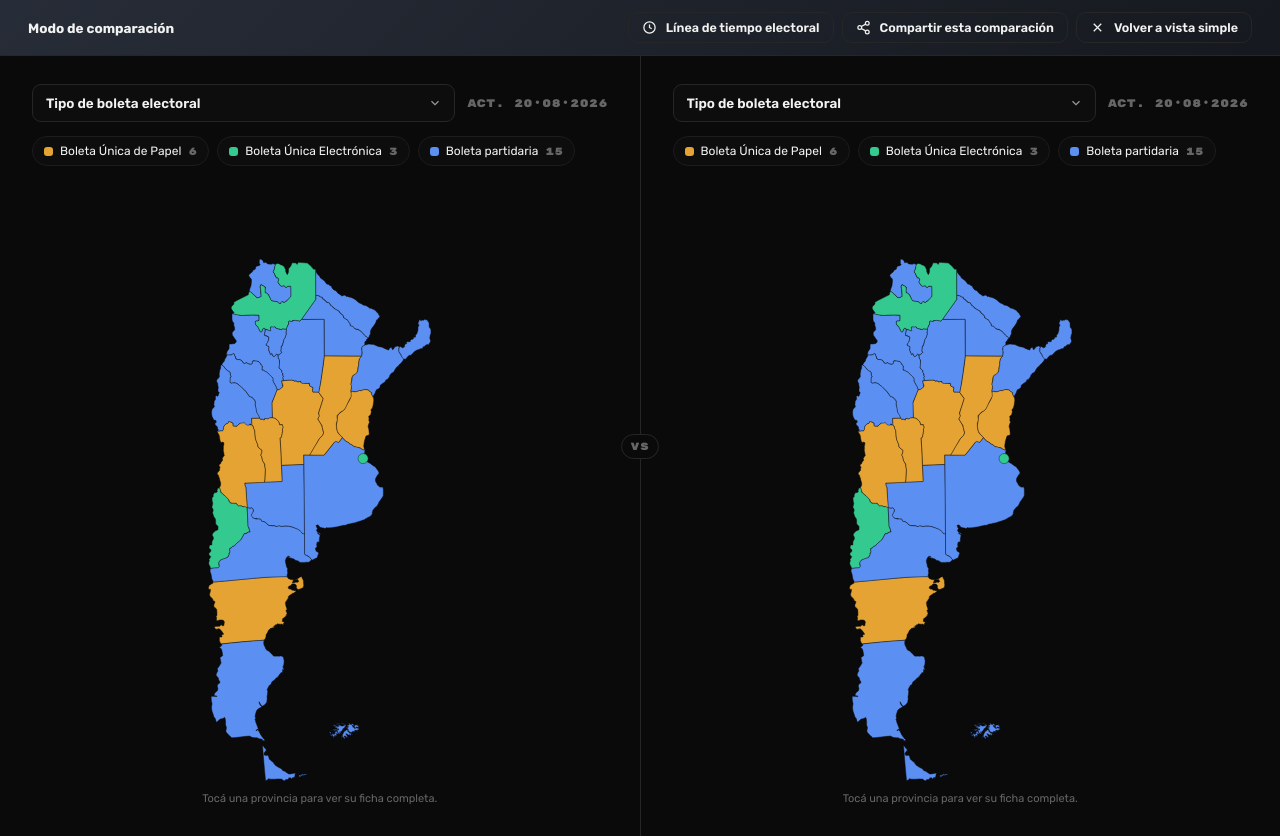
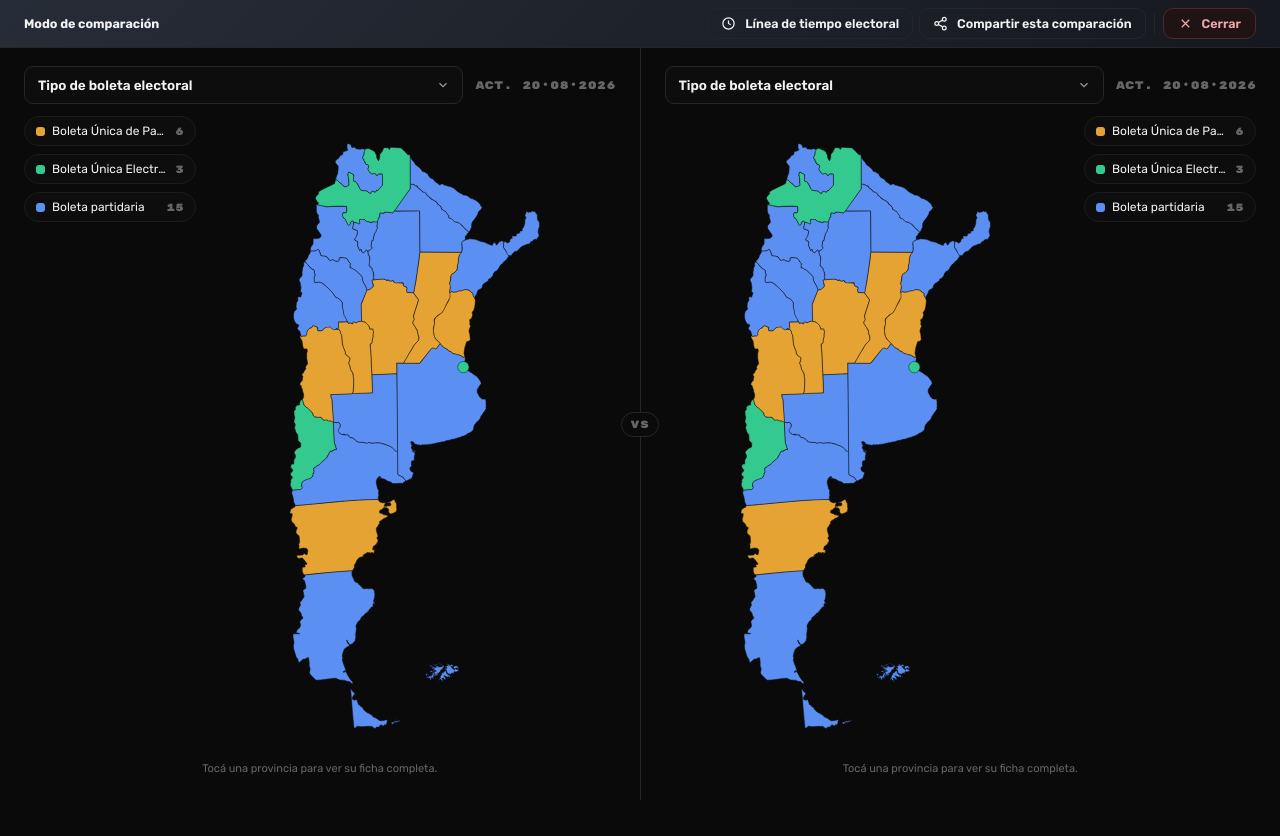
Before and after one commit to gsagarraga/boletas.argentina, a plain HTML site: page index.html in a window 1280 px wide. Both pictures are taken after a click on the button 189 px from the left and 364 px from the top of the page. After the commit the page ends 800 px from the top, so only its background shows below. Drawn offline with Linux system fonts and the light colour scheme.

Commit message:
Add files via upload

```diff
--- a/index.html
+++ b/index.html
@@ -285,6 +285,11 @@
     font-size:12.5px;
   }
   .compare-btn-ghost:hover{ border-color: var(--muted-2); background:#161616; }
+  .compare-btn-close{
+    width:auto; margin-bottom:0; padding:7px 14px; font-size:12.5px;
+    background: #201313; border-color:#4a2a2a; color:#f0a8a8;
+  }
+  .compare-btn-close:hover{ background:#2a1616; border-color:#6b3838; color:#ffc2c2; }
 
   /* ---------- COMPARE MODE APP ---------- */
   .compare-app{ display:none; min-height:100vh; flex-direction:column; }
@@ -347,15 +352,16 @@
 
   .compare-topbar{
     display:flex; align-items:center; justify-content:space-between; gap:16px;
-    padding: 12px 28px; border-bottom:1px solid var(--line);
+    padding: 8px 24px; border-bottom:1px solid var(--line);
     background: linear-gradient(135deg, rgba(143,178,247,0.16), rgba(63,111,214,0.06)), var(--bg-soft);
   }
   .compare-topbar-title{
-    margin:0; font-size:13.5px; font-weight:700; color:var(--text);
+    margin:0; font-size:12.5px; font-weight:700; color:var(--text);
     white-space:nowrap; overflow:hidden; text-overflow:ellipsis;
   }
   .compare-topbar-title span{ font-weight:400; color:var(--muted); }
-  .compare-topbar-actions{ display:flex; align-items:center; gap:8px; flex-wrap:wrap; flex:none; }
+  .compare-topbar-actions{ display:flex; align-items:center; gap:6px; flex-wrap:wrap; flex:none; }
+  .compare-topbar-sep{ width:1px; height:20px; background:var(--line); margin:0 2px; flex:none; }
 
   .compare-grid{
     flex:1; display:grid; grid-template-columns: 1fr auto 1fr;
@@ -376,10 +382,10 @@
 
   .compare-col{
     display:flex; flex-direction:column; min-height:0; min-width:0;
-    padding: 28px 32px 20px;
+    padding: 18px 24px 14px;
   }
   .compare-col-head{
-    display:flex; align-items:center; justify-content:space-between; gap:12px; margin-bottom:14px;
+    display:flex; align-items:center; justify-content:space-between; gap:12px; margin-bottom:12px;
   }
   .var-select{
     flex:1; min-width:0; max-width:100%; appearance:none;
@@ -391,9 +397,14 @@
   .var-select:hover{ border-color: var(--muted-2); }
   .updated{ font-size:11px; color:var(--muted-2); font-family:'Rubik Mono One', monospace; white-space:nowrap; }
 
+  .compare-col-body{
+    flex:1; display:flex; flex-direction:row; gap:18px; min-height:0;
+  }
+  .compare-col[data-col="B"] .compare-col-body{ flex-direction:row-reverse; }
+
   .compare-legend{
-    display:flex; flex-wrap:wrap; align-content:flex-start; gap:8px;
-    margin-bottom:16px; height:104px; overflow-y:auto;
+    display:flex; flex-direction:column; align-content:flex-start; gap:8px;
+    flex:none; width:172px; overflow-y:auto;
   }
   .compare-chip{
     display:flex; align-items:center; gap:7px;
@@ -404,18 +415,19 @@
   .compare-chip:hover{ border-color: var(--muted-2); }
   .compare-chip.dim{ opacity:.4; }
   .chip-dot{ width:9px; height:9px; border-radius:3px; flex:none; }
-  .chip-count{ color:var(--muted-2); font-family:'Rubik Mono One', monospace; font-size:10.5px; }
+  .chip-label{ overflow:hidden; text-overflow:ellipsis; white-space:nowrap; }
+  .chip-count{ margin-left:auto; color:var(--muted-2); font-family:'Rubik Mono One', monospace; font-size:10.5px; }
 
   .compare-gradient-wrap{ width:100%; }
   .compare-gradient-legend{
-    display:flex; align-items:center; gap:10px; width:100%;
+    display:flex; flex-direction:column; align-items:flex-start; gap:6px; width:100%;
     font-family:'Rubik Mono One', monospace; font-size:11px; color:var(--muted-2);
   }
   .grad-bar{
-    flex:1; height:12px; border-radius:100px; border:1px solid var(--line-soft);
+    width:100%; height:12px; border-radius:100px; border:1px solid var(--line-soft);
   }
   .grad-caption{
-    margin: 8px 0 0; font-size:10.5px; line-height:1.4; color: var(--muted-2);
+    margin: 6px 0 0; font-size:10.5px; line-height:1.4; color: var(--muted-2);
     font-family:'Rubik', sans-serif;
   }
   .value-label{
@@ -424,11 +436,11 @@
   }
 
   .compare-mapcanvas{
-    flex:1; min-height:0; position:relative;
+    flex:1; min-height:0; min-width:0; position:relative;
     display:flex; align-items:center; justify-content:center;
   }
-  .compare-mapcanvas svg{ width:100%; height:100%; max-height:66vh; }
-  .compare-credit{ text-align:center; margin-top:8px; font-size:11px; color:var(--muted-2); }
+  .compare-mapcanvas svg{ width:100%; height:100%; max-height:74vh; }
+  .compare-credit{ text-align:center; margin-top:6px; font-size:11px; color:var(--muted-2); }
 
   @media (max-width: 920px){
     .compare-grid{ grid-template-columns: 1fr; }
@@ -436,6 +448,8 @@
     .compare-topbar{ padding: 10px 16px; flex-direction:column; align-items:flex-start; gap:8px; }
     .compare-topbar-title{ white-space:normal; }
     .compare-col{ padding: 20px 18px 14px; }
+    .compare-col-body{ flex-direction:column !important; gap:10px; }
+    .compare-legend{ width:auto; flex-direction:row; flex-wrap:wrap; max-height:88px; }
     .compare-mapcanvas svg{ max-height:42vh; }
   }
 
@@ -545,6 +559,7 @@
     .mapwrap{ padding: 18px 10px; }
     #mapsvg{ max-height:64vh; }
     .zoom-controls{ display:none; }
+    .map-zoom-wrap{ touch-action:pan-y; cursor:default; }
     .panel-inner{ padding: 80px 22px 60px; }
     .panel-top h3{ font-size:30px; }
     .grid2{ grid-template-columns: 1fr; gap:0; }
@@ -701,9 +716,10 @@
         <svg width="15" height="15" viewBox="0 0 24 24" fill="none" stroke="currentColor" stroke-width="2"><circle cx="18" cy="5" r="3"/><circle cx="6" cy="12" r="3"/><circle cx="18" cy="19" r="3"/><path d="M8.6 10.5l6.8-3.9M8.6 13.5l6.8 3.9"/></svg>
         <span id="compareShareLabel">Compartir esta comparación</span>
       </button>
-      <button class="compare-btn compare-btn-ghost" id="compareExit" type="button">
+      <div class="compare-topbar-sep"></div>
+      <button class="compare-btn compare-btn-close" id="compareExit" type="button">
         <svg width="15" height="15" viewBox="0 0 24 24" fill="none" stroke="currentColor" stroke-width="2"><path d="M18 6L6 18M6 6l12 12"/></svg>
-        Volver a vista simple
+        Cerrar
       </button>
     </div>
   </div>
@@ -714,9 +730,11 @@
         <select class="var-select" id="varSelectA"></select>
         <span class="updated" id="updatedA"></span>
       </div>
+      <div class="compare-col-body">
         <div class="compare-legend" id="legendA"></div>
         <div class="compare-mapcanvas">
           <svg id="mapsvgA" viewBox="-10 -644 816 1885" xmlns="http://www.w3.org/2000/svg"></svg>
+        </div>
       </div>
       <p class="compare-credit">Tocá una provincia para ver su ficha completa.</p>
     </section>
@@ -728,9 +746,11 @@
         <select class="var-select" id="varSelectB"></select>
         <span class="updated" id="updatedB"></span>
       </div>
+      <div class="compare-col-body">
         <div class="compare-legend" id="legendB"></div>
         <div class="compare-mapcanvas">
           <svg id="mapsvgB" viewBox="-10 -644 816 1885" xmlns="http://www.w3.org/2000/svg"></svg>
+        </div>
       </div>
       <p class="compare-credit">Tocá una provincia para ver su ficha completa.</p>
     </section>
@@ -742,9 +762,9 @@
   <div class="compare-topbar">
     <p class="compare-topbar-title">Línea de tiempo electoral <span>· Alianza ganadora, elección por elección (2015-2023)</span></p>
     <div class="compare-topbar-actions">
-      <button class="compare-btn compare-btn-ghost" id="timelineExit" type="button">
+      <button class="compare-btn compare-btn-close" id="timelineExit" type="button">
         <svg width="15" height="15" viewBox="0 0 24 24" fill="none" stroke="currentColor" stroke-width="2"><path d="M18 6L6 18M6 6l12 12"/></svg>
-        Volver a vista simple
+        Cerrar
       </button>
     </div>
   </div>
@@ -1806,19 +1826,28 @@ let compareBuilt = false;
 function requestFullscreenSafe(){
   const el = document.documentElement;
   const fn = el.requestFullscreen || el.webkitRequestFullscreen || el.mozRequestFullScreen || el.msRequestFullscreen;
-  if(fn){ try{ fn.call(el); }catch(e){} }
+  if(!fn) return;
+  try{
+    const p = fn.call(el);
+    if(p && typeof p.catch === 'function') p.catch(()=>{});
+  }catch(e){}
 }
 function exitFullscreenSafe(){
   const isFs = document.fullscreenElement || document.webkitFullscreenElement || document.mozFullScreenElement || document.msFullscreenElement;
   const fn = document.exitFullscreen || document.webkitExitFullscreen || document.mozCancelFullScreen || document.msExitFullscreen;
-  if(isFs && fn){ try{ fn.call(document); }catch(e){} }
+  if(isFs && fn){
+    try{
+      const p = fn.call(document);
+      if(p && typeof p.catch === 'function') p.catch(()=>{});
+    }catch(e){}
+  }
 }
 
 function enterCompareMode(varA, varB){
+  requestFullscreenSafe();
   hideTooltip();
   hideTimelineUI();
   document.body.classList.add('mode-compare');
-  requestFullscreenSafe();
   if(!compareBuilt){
     buildCompareMap('mapsvgA','legendA','varSelectA','updatedA', varA);
     buildCompareMap('mapsvgB','legendB','varSelectB','updatedB', varB);
@@ -1995,10 +2024,10 @@ document.getElementById('timelinePlay').addEventListener('click', ()=>{
 });
 
 function enterTimelineMode(){
+  requestFullscreenSafe();
   hideTooltip();
   hideCompareUI();
   document.body.classList.add('mode-timeline');
-  requestFullscreenSafe();
   if(!timelineBuilt){
     buildTimeline();
     timelineBuilt = true;
```
Lines whose indentation alone changed are shown as unchanged.
